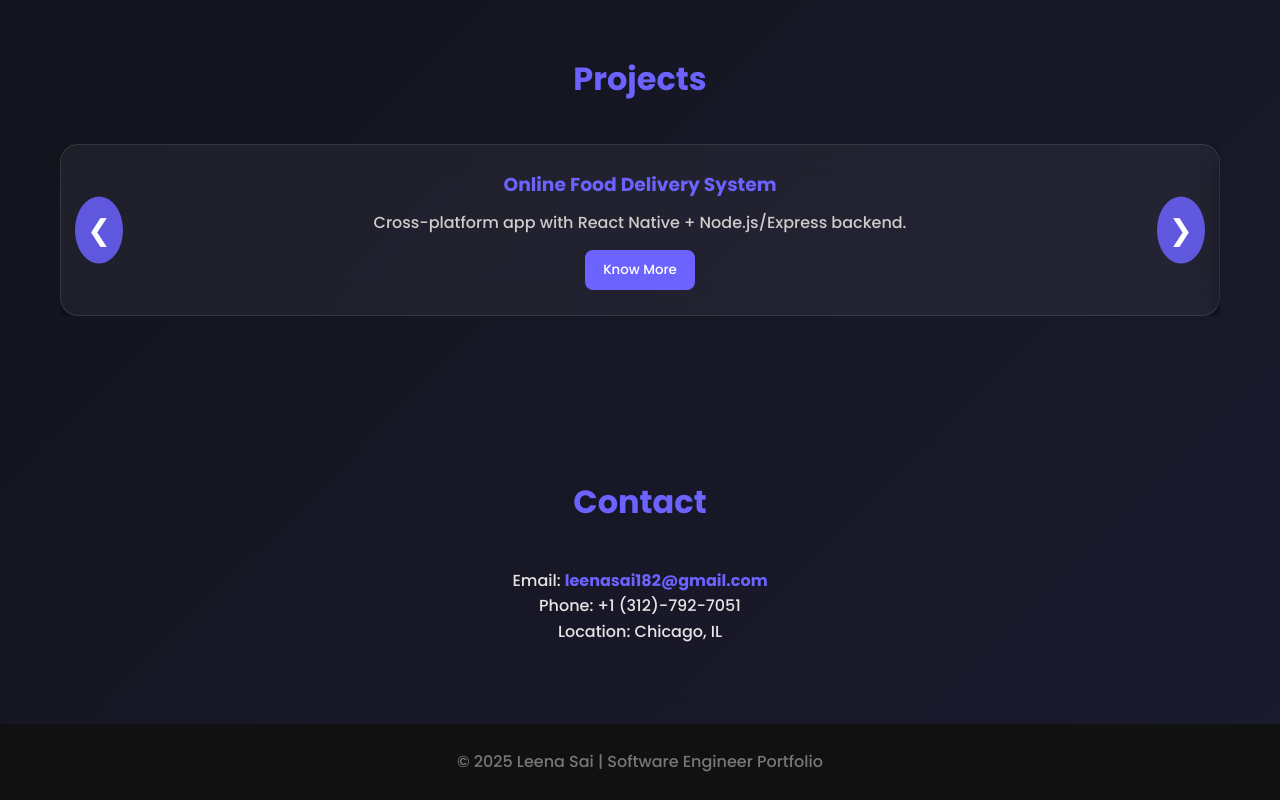
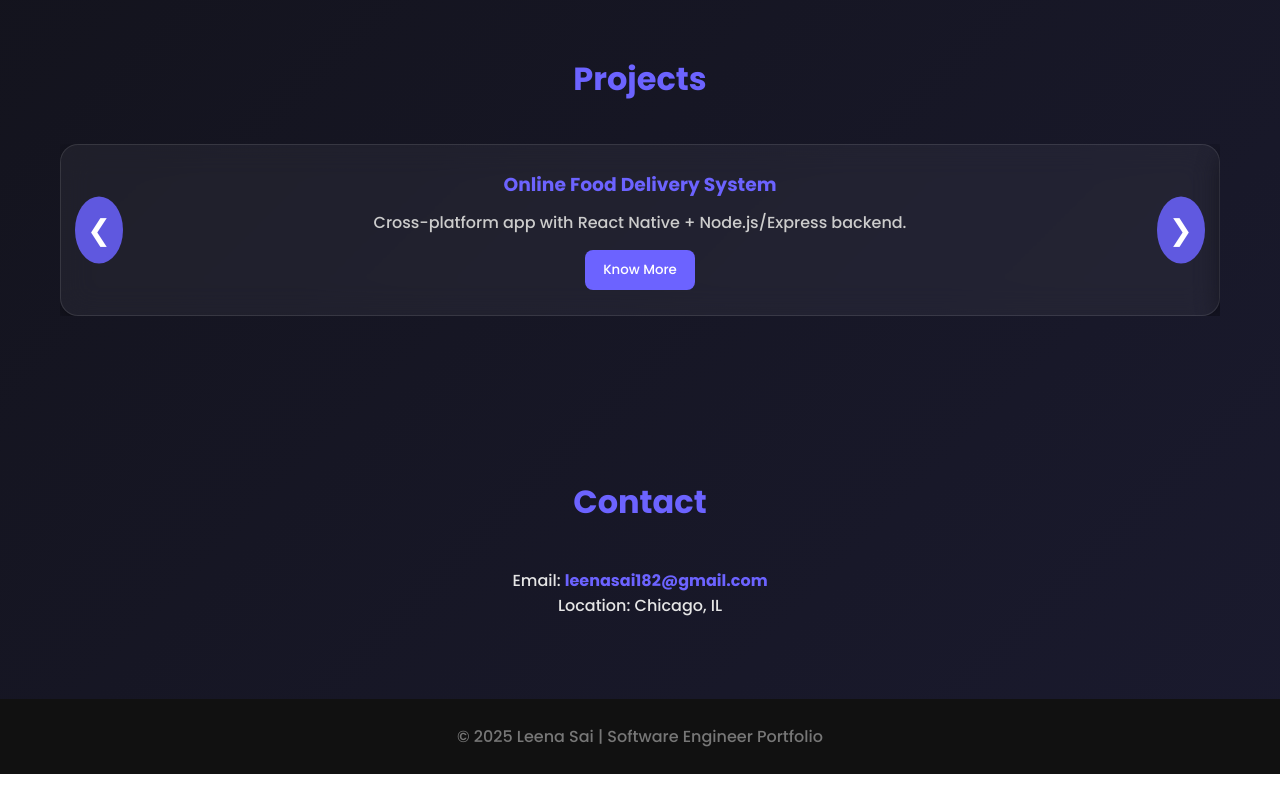
Before and after one commit to LeenaSai/leenasai.github.io, a plain HTML site: page index.html in a window 1280 px wide. Shown: the part 2098-2898 px from the top of the page. After the commit the page ends 2872 px from the top, so only its background shows below. Drawn offline with Linux system fonts and the light colour scheme.

Commit message:
Update index.html

```diff
--- a/index.html
+++ b/index.html
@@ -200,7 +200,6 @@
   <section id="contact">
     <h2>Contact</h2>
     <p>Email: <a href="mailto:leenasai182@gmail.com">leenasai182@gmail.com</a></p>
-    <p>Phone: +1 (312)-792-7051</p>
     <p>Location: Chicago, IL</p>
   </section>
 
```
